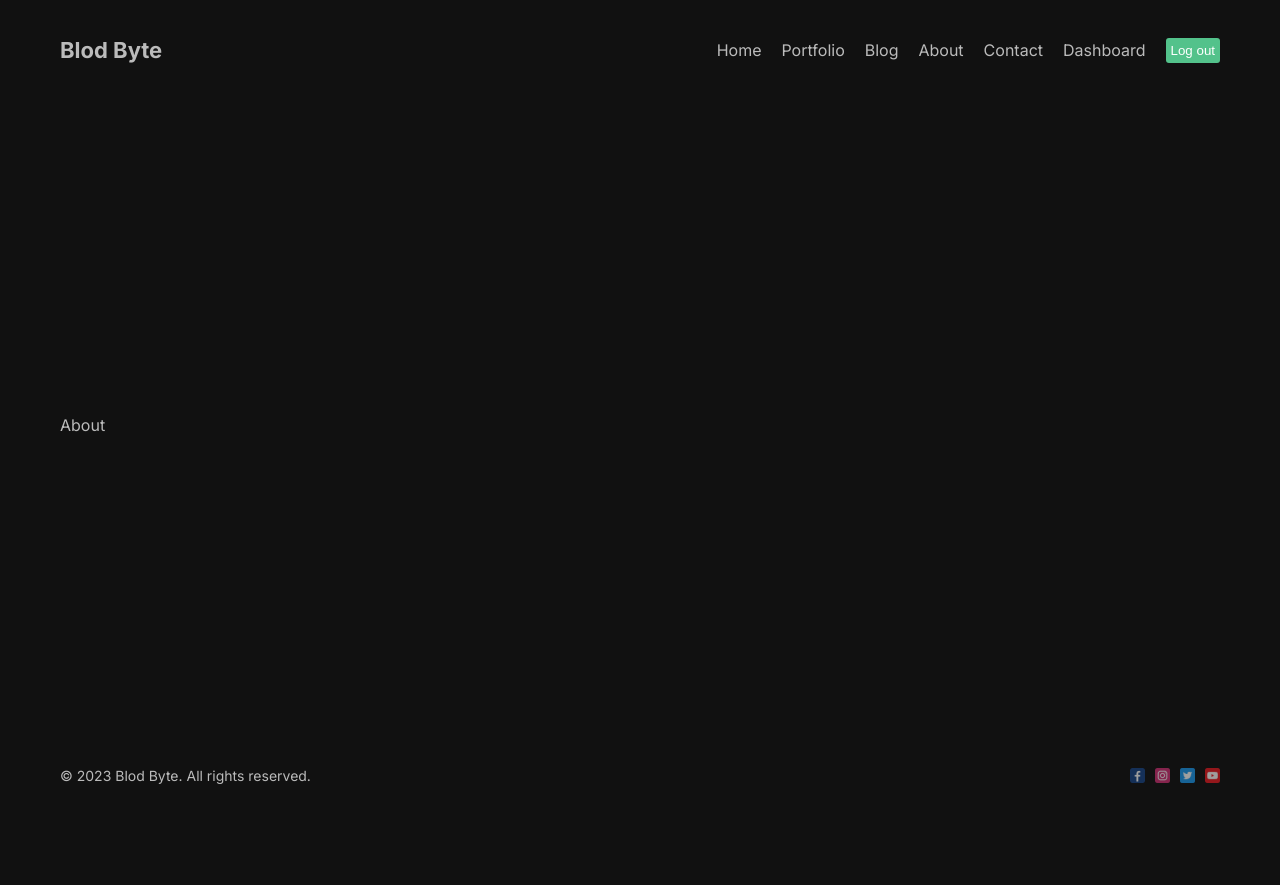
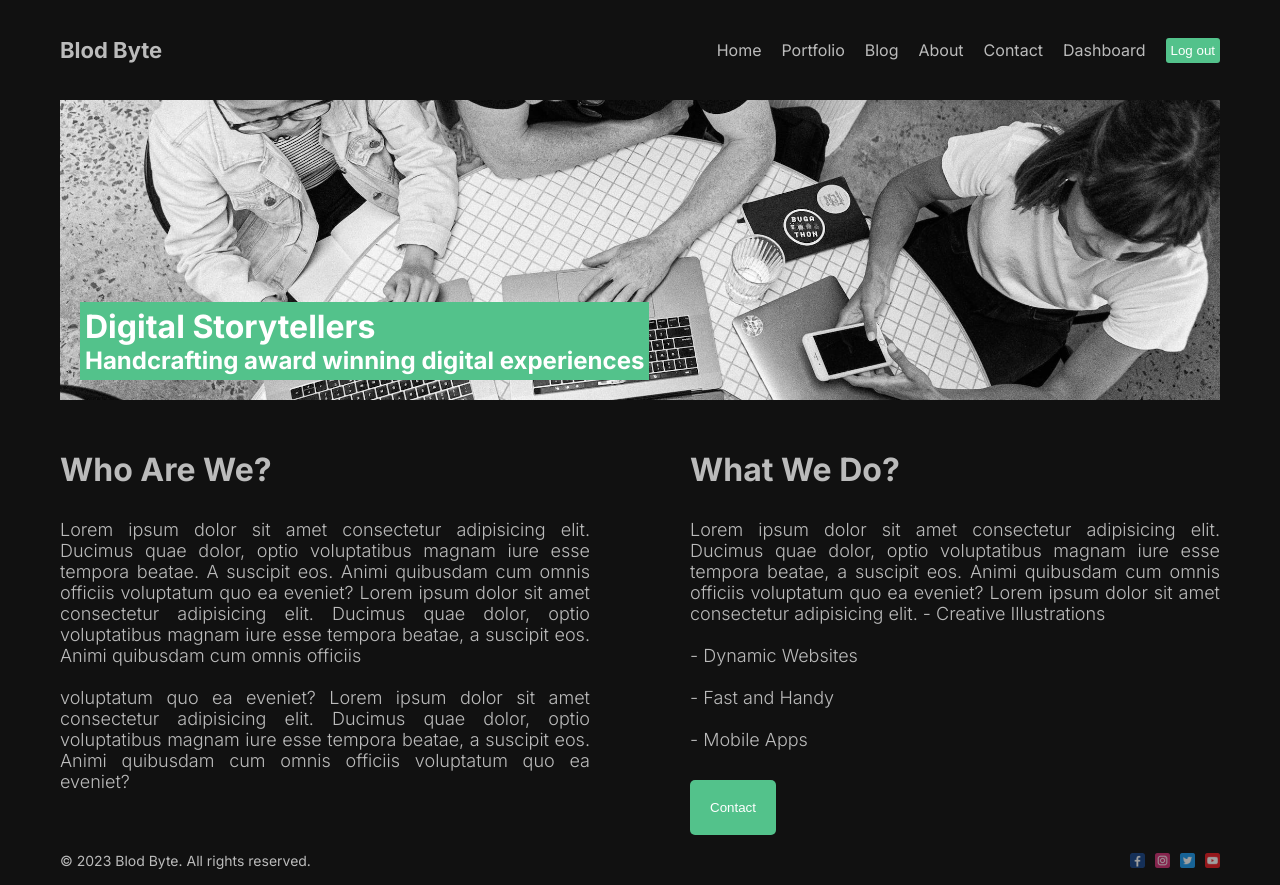
Before and after one commit to bitdy/Blodbyte_blog, a Next.js app: page /about in a window 1280 px wide. Before the commit the page ends 800 px from the top, so only its background shows below. Built offline with nearby package versions, Linux system fonts and the light colour scheme.

Commit message:
Create cool about page

```diff
--- a/src/app/about/page.jsx
+++ b/src/app/about/page.jsx
@@ -1,11 +1,63 @@
-import React from 'react'
-import styles from "./page.module.css"
-
+import React from "react";
+import styles from "./page.module.css";
+import Image from "next/image";
+import Button from "@/components/Button/Button";
 
 const About = () => {
   return (
-    <div className={styles.container}>About</div>
-  )
-}
+    <div className={styles.container}>
+      <div className={styles.imgContainer}>
+        <Image
+          src="/about.jpeg"
+          fill={true}
+          alt=""
+          className={styles.img}
+        />
+        <div className={styles.imgText}>
+          <h1 className={styles.imgTitle}>Digital Storytellers</h1>
+          <h2 className={styles.imgDesc}>
+            Handcrafting award winning digital experiences
+          </h2>
+        </div>
+      </div>
+      <div className={styles.textContainer}>
+        <div className={styles.item}>
+          <h1 className={styles.title}>Who Are We?</h1>
+          <p className={styles.desc}>
+            Lorem ipsum dolor sit amet consectetur adipisicing elit. Ducimus
+            quae dolor, optio voluptatibus magnam iure esse tempora beatae. A
+            suscipit eos. Animi quibusdam cum omnis officiis voluptatum quo ea
+            eveniet? Lorem ipsum dolor sit amet consectetur adipisicing elit.
+            Ducimus quae dolor, optio voluptatibus magnam iure esse tempora
+            beatae, a suscipit eos. Animi quibusdam cum omnis officiis
+            <br />
+            <br />
+            voluptatum quo ea eveniet? Lorem ipsum dolor sit amet consectetur
+            adipisicing elit. Ducimus quae dolor, optio voluptatibus magnam iure
+            esse tempora beatae, a suscipit eos. Animi quibusdam cum omnis
+            officiis voluptatum quo ea eveniet?
+          </p>
+        </div>
+        <div className={styles.item}>
+          <h1 className={styles.title}>What We Do?</h1>
+          <p className={styles.desc}>
+            Lorem ipsum dolor sit amet consectetur adipisicing elit. Ducimus
+            quae dolor, optio voluptatibus magnam iure esse tempora beatae, a
+            suscipit eos. Animi quibusdam cum omnis officiis voluptatum quo ea
+            eveniet? Lorem ipsum dolor sit amet consectetur adipisicing elit. -
+            Creative Illustrations
+            <br />
+            <br /> - Dynamic Websites
+            <br />
+            <br /> - Fast and Handy
+            <br />
+            <br /> - Mobile Apps
+          </p>
+          <Button url="/contact" text="Contact" />
+        </div>
+      </div>
+    </div>
+  );
+};
 
-export default About
+export default About;
--- a/src/app/about/page.module.css
+++ b/src/app/about/page.module.css
@@ -1,3 +1,41 @@
 .container {
+}
 
+.imgContainer {
+  width: 100%;
+  height: 300px;
+  position: relative;
 }
+
+.img {
+  object-fit: cover;
+  filter: grayscale(100%);
+}
+
+.imgText {
+  position: absolute;
+  bottom: 20px;
+  left: 20px;
+  background-color: #53c28b;
+  padding: 5px;
+  color: white;
+}
+
+.textContainer {
+  display: flex;
+  gap: 100px;
+}
+
+.item {
+  flex: 1;
+  margin-top: 50px;
+  display: flex;
+  flex-direction: column;
+  gap: 30px;
+}
+
+.desc {
+  font-size: 18px;
+  font-weight: 300;
+  text-align: justify;
+}
```
Also changed, not shown: public/about.jpeg (added).
